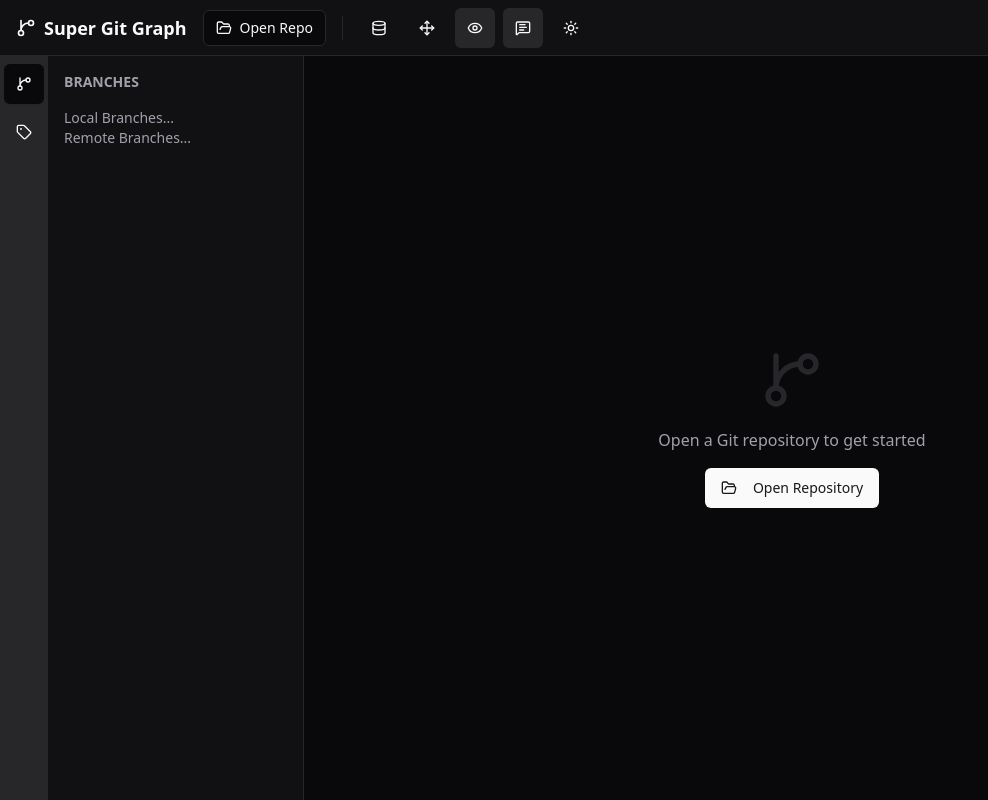
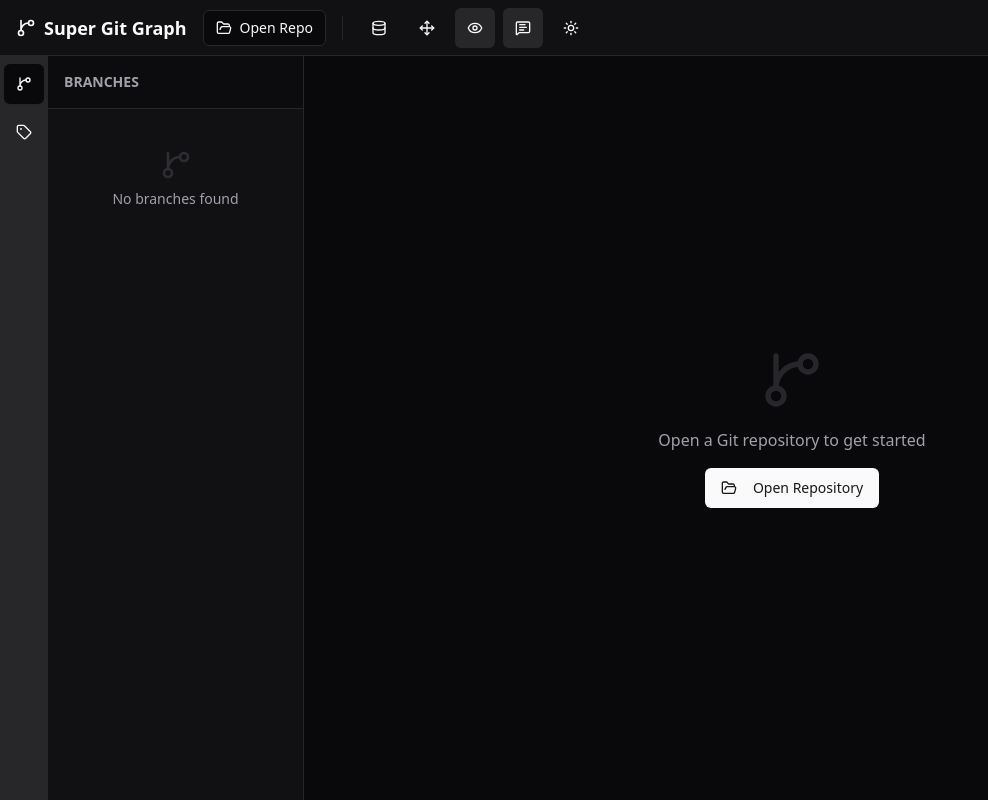
Before and after one commit to LiRenTech/super-git-graph, a React (Vite) app: page / in a window 1280 px wide. Shown: the whole page, without its empty margins (0-988 px from the left). Built offline with nearby package versions, Linux system fonts and the light colour scheme.

Commit message:
feat: 增加分支侧边栏和跳转功能

```diff
--- a/src/components/CacheSettings.tsx
+++ b/src/components/CacheSettings.tsx
@@ -1,5 +1,5 @@
 import { useState, useEffect } from 'react';
-import { Settings, Trash2, Database, FolderOpen } from 'lucide-react';
+import { Trash2, Database, FolderOpen } from 'lucide-react';
 import { Button } from '@/components/ui/button';
 import {
   Dialog,
--- a/src/components/GitGraphView.tsx
+++ b/src/components/GitGraphView.tsx
@@ -1,23 +1,18 @@
 import { useState, useCallback, useEffect, useRef } from "react";
 import {
   ReactFlow,
-  Background,
   Controls,
   useNodesState,
   useEdgesState,
-  addEdge,
-  Connection,
   Edge,
   Node,
-  BackgroundVariant,
   NodeTypes,
-  ReactFlowProvider,
   useReactFlow,
   Viewport,
   OnNodeDrag,
 } from "@xyflow/react";
 import "@xyflow/react/dist/style.css";
-import { RefreshCw, GitBranch, Sun, Moon, ArrowUp, Move } from "lucide-react";
+import { RefreshCw, ArrowUp } from "lucide-react";
 import { invoke } from "@tauri-apps/api/core";
 
 import { Button } from "@/components/ui/button";
@@ -25,7 +20,7 @@ import { Input } from "@/components/ui/input";
 import { getLayoutedElements, GitCommit } from "@/lib/graphUtils";
 import { layoutService } from "@/lib/layoutService";
 import { CommitNode } from "@/components/nodes/CommitNode";
-import { useGitGraphStore } from "@/store/gitGraphStore";
+import { useGitGraphStore, GitRef } from "@/store/gitGraphStore";
 
 // Define node types outside component
 const nodeTypes: NodeTypes = {
@@ -43,9 +38,16 @@ interface CommitResponse {
 }
 
 export function GitGraphView({ repoPath, isActive }: GitGraphViewProps) {
-  const { fitView, getNodes } = useReactFlow();
+  const { fitView, getNodes, setCenter, getViewport } = useReactFlow();
   const containerRef = useRef<HTMLDivElement>(null);
-  const { isDragSubtreeMode } = useGitGraphStore();
+  const {
+    isDragSubtreeMode,
+    setVisibleBranchNames,
+    focusNodeId,
+    setFocusNodeId,
+    setGraphData,
+    setAllRefs,
+  } = useGitGraphStore();
   // const { showCoordinates, setShowCoordinates } = useGitGraphStore();
 
   const [nodes, setNodes, onNodesChange] = useNodesState<Node>([]);
@@ -72,6 +74,27 @@ export function GitGraphView({ repoPath, isActive }: GitGraphViewProps) {
       window.removeEventListener("keyup", handleKeyUp);
     };
   }, []);
+
+  // Sync nodes to store when active
+  useEffect(() => {
+    if (isActive) {
+      setGraphData(nodes, edges);
+    }
+  }, [isActive, nodes, edges, setGraphData]);
+
+  const fetchAllRefs = useCallback(
+    async (path: string) => {
+      try {
+        const refs = await invoke<GitRef[]>("get_all_refs", {
+          repoPath: path,
+        });
+        setAllRefs(refs);
+      } catch (e) {
+        console.error("Failed to fetch refs", e);
+      }
+    },
+    [setAllRefs],
+  );
 
   const fetchCommits = useCallback(
     async (path: string, isLoadMore = false) => {
@@ -124,8 +147,6 @@ export function GitGraphView({ repoPath, isActive }: GitGraphViewProps) {
 
         // Load cached layout
         const cachedLayout = await layoutService.getLayout(path);
-
-        let finalNodes = layoutData.nodes;
 
         if (cachedLayout) {
           console.log("Applying cached layout to nodes");
@@ -255,7 +276,6 @@ export function GitGraphView({ repoPath, isActive }: GitGraphViewProps) {
                 resolvedNodes.push({ ...node, position: newPos });
               }
             }
-            finalNodes = resolvedNodes;
             setNodes(resolvedNodes);
           } else {
             setNodes(layoutData.nodes);
@@ -285,10 +305,12 @@ export function GitGraphView({ repoPath, isActive }: GitGraphViewProps) {
   // Initial load
   useEffect(() => {
     fetchCommits(repoPath);
-  }, [repoPath, fetchCommits]);
+    fetchAllRefs(repoPath);
+  }, [repoPath, fetchCommits, fetchAllRefs]);
 
   const handleRefresh = () => {
     fetchCommits(repoPath);
+    fetchAllRefs(repoPath);
   };
 
   const handleLoadMore = () => {
@@ -317,10 +339,6 @@ export function GitGraphView({ repoPath, isActive }: GitGraphViewProps) {
       }),
     );
   }, [searchQuery, setNodes]);
-
-  const onNodeDrag: OnNodeDrag = useCallback((_, node, nodes) => {
-    // This is now handled by onNodeDragHandler
-  }, []);
 
   // To implement this correctly with delta, we need to track the last position
   const lastNodePos = useRef<{ x: number; y: number } | null>(null);
@@ -392,7 +410,7 @@ export function GitGraphView({ repoPath, isActive }: GitGraphViewProps) {
   );
 
   const onNodeDragStop: OnNodeDrag = useCallback(
-    (_, node, _nodes) => {
+    (_, _node, _nodes) => {
       // Save all node positions to layout service
       // We use getNodes() to ensure we get the latest state of all nodes,
       // including those moved programmatically by our custom drag handler.
@@ -420,6 +438,62 @@ export function GitGraphView({ repoPath, isActive }: GitGraphViewProps) {
       containerRef.current.style.setProperty("--label-scale", scale.toString());
     }
   }, []);
+
+  // Update visible branches on move end
+  const onMoveEnd = useCallback(() => {
+    if (!isActive || !containerRef.current) return;
+
+    const { x, y, zoom } = getViewport();
+    const { width, height } = containerRef.current.getBoundingClientRect();
+
+    // Calculate visible area in graph coordinates
+    // x_screen = x_graph * zoom + x_viewport
+    // x_graph = (x_screen - x_viewport) / zoom
+    const minX = -x / zoom;
+    const maxX = (width - x) / zoom;
+    const minY = -y / zoom;
+    const maxY = (height - y) / zoom;
+
+    const currentNodes = getNodes();
+    const visibleBranches = new Set<string>();
+
+    currentNodes.forEach((node) => {
+      const commit = node.data.commit as GitCommit;
+      if (!commit || !commit.refs) return;
+
+      // Check if node is within viewport (approximate with point check for performance)
+      // Ideally check bounding box overlap, but point check is faster and good enough for list
+      const isVisible =
+        node.position.x >= minX - 100 && // Add padding
+        node.position.x <= maxX + 100 &&
+        node.position.y >= minY - 100 &&
+        node.position.y <= maxY + 100;
+
+      if (isVisible) {
+        commit.refs.forEach((ref) => {
+          if (ref !== "HEAD" && !ref.startsWith("refs/tags/")) {
+            visibleBranches.add(ref);
+          }
+        });
+      }
+    });
+
+    setVisibleBranchNames(Array.from(visibleBranches));
+  }, [getNodes, getViewport, setVisibleBranchNames]);
+
+  // Handle focus request
+  useEffect(() => {
+    if (focusNodeId) {
+      const node = getNodes().find((n) => n.id === focusNodeId);
+      if (node) {
+        setCenter(node.position.x, node.position.y, {
+          zoom: 1.5,
+          duration: 800,
+        });
+        setFocusNodeId(null);
+      }
+    }
+  }, [focusNodeId, getNodes, setCenter, setFocusNodeId]);
 
   return (
     <div className="flex flex-col h-full w-full relative" ref={containerRef}>
@@ -478,6 +552,7 @@ export function GitGraphView({ repoPath, isActive }: GitGraphViewProps) {
         maxZoom={10}
         attributionPosition="bottom-right"
         onMove={(_, viewport) => onMove(viewport)}
+        onMoveEnd={onMoveEnd}
         className="bg-zinc-50 dark:bg-zinc-950 transition-colors duration-200"
         edgesFocusable={false}
         elementsSelectable={true}
--- a/src/components/sidebar/GitBranchList.tsx
+++ b/src/components/sidebar/GitBranchList.tsx
@@ -1,16 +1,209 @@
 
+import { useGitGraphStore } from "@/store/gitGraphStore";
 import { ScrollArea } from "@/components/ui/scroll-area";
+import { GitCommit, getBranchHue } from "@/lib/graphUtils";
+import { Goal, GitBranch } from "lucide-react";
+import { Button } from "@/components/ui/button";
+import { useMemo } from "react";
+import { cn } from "@/lib/utils";
+import {
+  Tooltip,
+  TooltipContent,
+  TooltipProvider,
+  TooltipTrigger,
+} from "@/components/ui/tooltip";
+
+interface BranchItem {
+  name: string;
+  nodeId: string;
+  y: number;
+  isLoaded: boolean;
+}
 
 export function GitBranchList() {
+  const { nodes, setFocusNodeId, allRefs } = useGitGraphStore();
+
+  const allBranches = useMemo(() => {
+    // If we have allRefs (from get_all_refs), use them as the source of truth
+    if (allRefs.length > 0) {
+      return allRefs
+        .filter((ref) => ref.name !== "HEAD" && !ref.name.startsWith("refs/tags/"))
+        .map((ref) => {
+          // Check if this ref's commit is currently loaded in the graph
+          const node = nodes.find((n) => {
+            const commit = n.data.commit as GitCommit;
+            return commit && commit.id === ref.commit_id;
+          });
+          return {
+            name: ref.name,
+            nodeId: ref.commit_id,
+            // If loaded, use its Y position. If not, put it at the end (Infinity)
+            y: node ? node.position.y : Infinity,
+            isLoaded: !!node,
+          };
+        })
+        .sort((a, b) => {
+          // Sort loaded branches by Y position (Top to Bottom)
+          // Sort unloaded branches alphabetically
+          if (a.y === Infinity && b.y === Infinity) {
+             return a.name.localeCompare(b.name);
+          }
+          if (a.y === Infinity) return 1;
+          if (b.y === Infinity) return -1;
+          return a.y - b.y;
+        });
+    }
+
+    // Fallback to nodes if allRefs is empty (e.g. older backend or error)
+    const branches: BranchItem[] = [];
+    nodes.forEach((node) => {
+      const commit = node.data.commit as GitCommit;
+      if (commit && commit.refs) {
+        commit.refs.forEach((ref) => {
+          if (ref !== "HEAD" && !ref.startsWith("refs/tags/")) {
+            branches.push({
+              name: ref,
+              nodeId: node.id,
+              y: node.position.y,
+              isLoaded: true,
+            });
+          }
+        });
+      }
+    });
+    return branches.sort((a, b) => a.y - b.y);
+  }, [nodes, allRefs]);
+
+  const { visible, hidden } = useMemo(() => {
+    const visibleBranches: BranchItem[] = [];
+    const otherBranches: BranchItem[] = [];
+
+    allBranches.forEach((branch) => {
+      // Logic:
+      // "In View" (visible): Branches that are loaded (isLoaded = true)
+      // "Other Branches" (hidden): Branches that are NOT loaded (isLoaded = false)
+
+      if (branch.isLoaded) {
+        visibleBranches.push(branch);
+      } else {
+        otherBranches.push(branch);
+      }
+    });
+
+    return { visible: visibleBranches, hidden: otherBranches };
+  }, [allBranches]);
+
+  const handleJumpTo = (nodeId: string) => {
+    setFocusNodeId(nodeId);
+  };
+
+  const BranchRow = ({ branch }: { branch: BranchItem }) => {
+    const hue = getBranchHue(branch.name);
+    return (
+      <div className={cn(
+        "flex items-center gap-2 py-0.5 px-2 hover:bg-muted/50 rounded-md group text-xs transition-opacity",
+        !branch.isLoaded && "opacity-70"
+      )}>
+        {/* Color Block */}
+        <div
+          className="w-2.5 h-2.5 rounded-sm shrink-0 border"
+          style={{
+            backgroundColor: `hsl(${hue}, 85%, 90%)`, // Light mode approximation
+            borderColor: `hsl(${hue}, 60%, 80%)`,
+          }}
+        >
+          <div
+            className="w-full h-full rounded-sm opacity-0 dark:opacity-100"
+            style={{
+               backgroundColor: `hsl(${hue}, 60%, 30%)`, // Dark mode approximation
+               borderColor: `hsl(${hue}, 60%, 40%)`,
+            }}
+          />
+        </div>
+
+        {/* Branch Name - Flex grow to take available space */}
+        <span className="truncate flex-1 min-w-0" title={branch.name}>
+          {branch.name}
+        </span>
+
+        {/* Jump Button - Fixed width, always visible if loaded */}
+        {branch.isLoaded && (
+          <TooltipProvider delayDuration={300}>
+            <Tooltip>
+              <TooltipTrigger asChild>
+                <Button
+                  variant="ghost"
+                  size="icon"
+                  className="h-5 w-5 shrink-0 opacity-0 group-hover:opacity-100 transition-opacity focus:opacity-100"
+                  onClick={() => handleJumpTo(branch.nodeId)}
+                >
+                  <Goal className="w-3 h-3" />
+                </Button>
+              </TooltipTrigger>
+              <TooltipContent side="left">
+                <p>Jump to branch</p>
+              </TooltipContent>
+            </Tooltip>
+          </TooltipProvider>
+        )}
+      </div>
+    );
+  };
+
   return (
     <div className="flex flex-col h-full">
-      <div className="p-4 font-semibold text-sm uppercase text-muted-foreground">
+      <div className="p-4 font-semibold text-sm uppercase text-muted-foreground border-b shrink-0 bg-background/50 backdrop-blur-sm">
         Branches
       </div>
       <ScrollArea className="flex-1">
-        <div className="px-4 text-sm text-muted-foreground">
-          <p>Local Branches...</p>
-          <p>Remote Branches...</p>
+        <div className="p-2 space-y-4">
+          {visible.length > 0 && (
+            <div>
+              <div className="px-2 py-1 text-xs font-semibold text-muted-foreground mb-1 flex items-center justify-between">
+                <span>Loaded</span>
+                <span className="text-[10px] bg-muted px-1.5 rounded-full">{visible.length}</span>
+              </div>
+              <div className="space-y-0.5">
+                {visible.map((branch) => (
+                  <BranchRow key={branch.name} branch={branch} />
+                ))}
+              </div>
+            </div>
+          )}
+
+          {visible.length > 0 && hidden.length > 0 && (
+             <div className="relative py-2">
+                <div className="absolute inset-0 flex items-center">
+                    <span className="w-full border-t" />
+                </div>
+                <div className="relative flex justify-center text-xs uppercase">
+                    <span className="bg-background px-2 text-muted-foreground">Not Loaded</span>
+                </div>
+             </div>
+          )}
+
+          {hidden.length > 0 && (
+            <div>
+               {visible.length === 0 && (
+                 <div className="px-2 py-1 text-xs font-semibold text-muted-foreground mb-1 flex items-center justify-between">
+                  <span>Not Loaded</span>
+                  <span className="text-[10px] bg-muted px-1.5 rounded-full">{hidden.length}</span>
+                </div>
+               )}
+              <div className="space-y-0.5">
+                {hidden.map((branch) => (
+                  <BranchRow key={branch.name} branch={branch} />
+                ))}
+              </div>
+            </div>
+          )}
+
+          {visible.length === 0 && hidden.length === 0 && (
+              <div className="px-4 py-8 text-center text-muted-foreground text-sm flex flex-col items-center gap-2">
+                  <GitBranch className="w-8 h-8 opacity-20" />
+                  <span>No branches found</span>
+              </div>
+          )}
         </div>
       </ScrollArea>
     </div>
```
Also changed, not shown: src/components/nodes/CommitNode.tsx (+2 -16 lines), src/lib/graphUtils.ts (+9 -1 lines), src/store/gitGraphStore.ts (+17 -0 lines), 2 other files (tests, documents, lock files or other folders).
